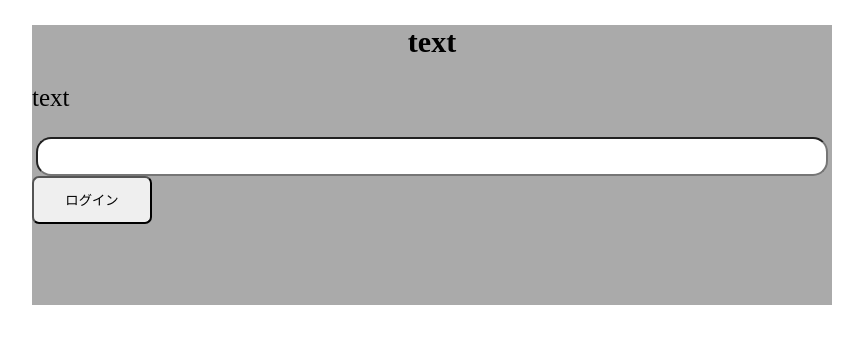
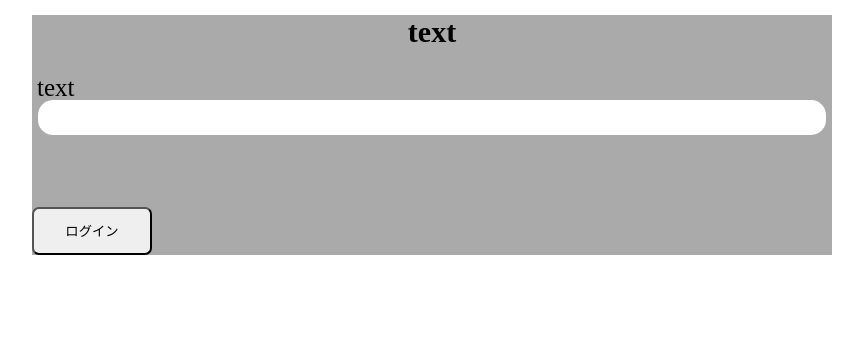
Before and after one commit to felixxsv/disconnect, a PHP site: page /html/createFormTmp.html in a window 1280 px wide. Shown: the top 344 px of the page, without its empty margins (208-1071 px from the left). Run offline with PHP 8.4, Linux system fonts and the light colour scheme.

Commit message:
ver 1.4 createForm

```diff
--- a/site/css/test.css
+++ b/site/css/test.css
@@ -1,17 +1,16 @@
 main{
     max-width: 800px;
     margin: 0 auto;
-    height: 280px;
+    height: auto;
     background-color: #aaa;
     background-size: auto;
     text-align: center;
 }
-.forGet{
-
-}
 .textLeft{
     text-align: left;
     font-size: 25px;
+    margin-bottom: -0.1em;
+    margin-left: 0.2em;
 }
 .textRight{
     text-align: right;
@@ -21,12 +20,14 @@ input.form {
     margin: 0 auto;
     border-radius: 15px;
     padding: 10px;
+    border: #aaa;
  }
  div.inputTextArea{
     vertical-align: top;
  }
  div.inputSubmitArea{
     text-align: left;
+    margin-top: 9%
  }
  .submit{
     border-radius: 7px;
@@ -36,4 +37,8 @@ input.form {
     }
 #textTitle{
     font-size: 30px;
+    margin-top: 0.5em;
 }
+.forGet{
+
+}
--- a/site/html/createFormTmp.html
+++ b/site/html/createFormTmp.html
@@ -18,7 +18,7 @@
                     <P class="textLeft">text</p>
                         <input type="text" class="form"><!-- テキストボックス -->
                 </div>
-                    <!-- <p class="textRight">
+                    <!--<p class="textRight">
                         <a href="">*text</a>
                     </p>--><!--小文字 -->
                 <div class="inputSubmitArea">
```
